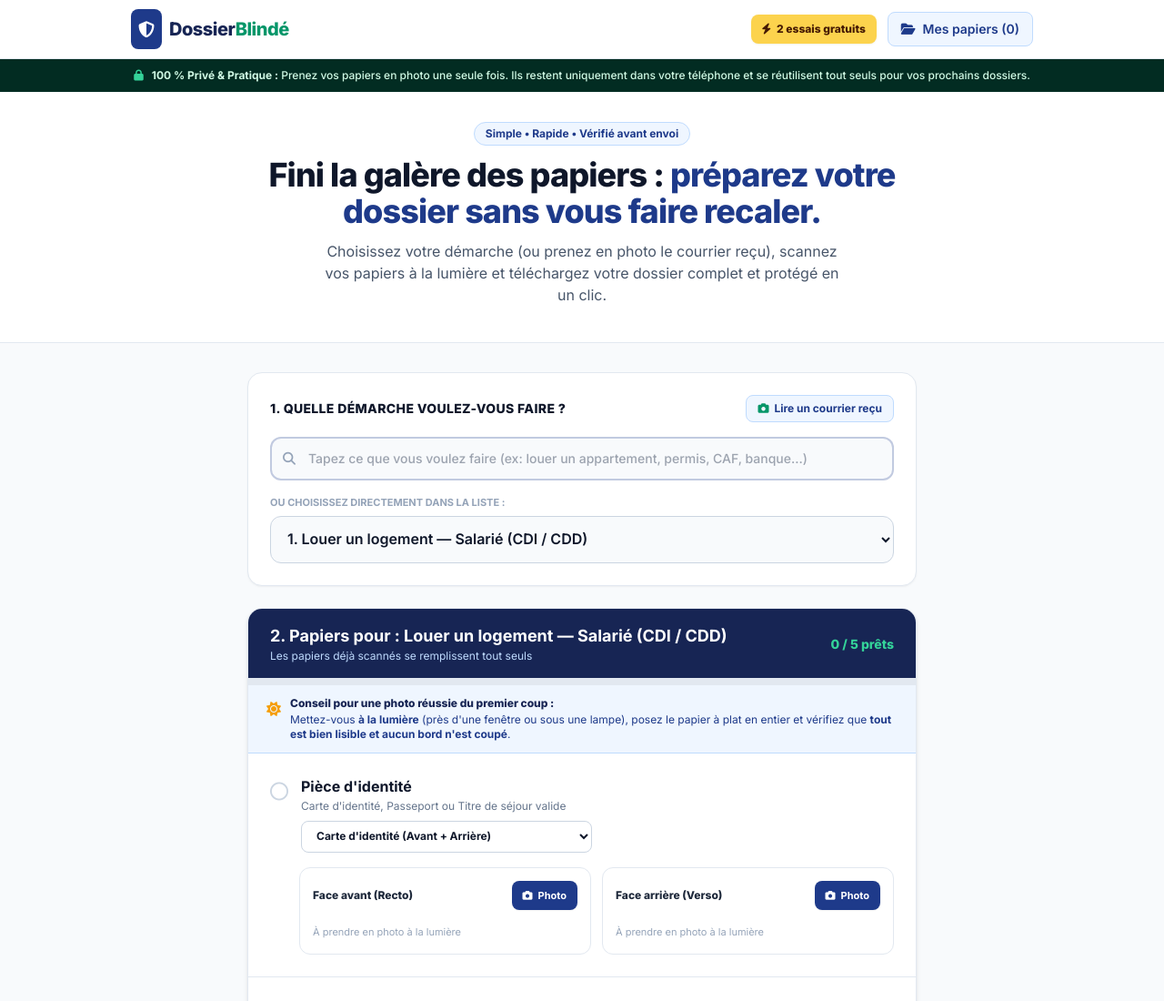
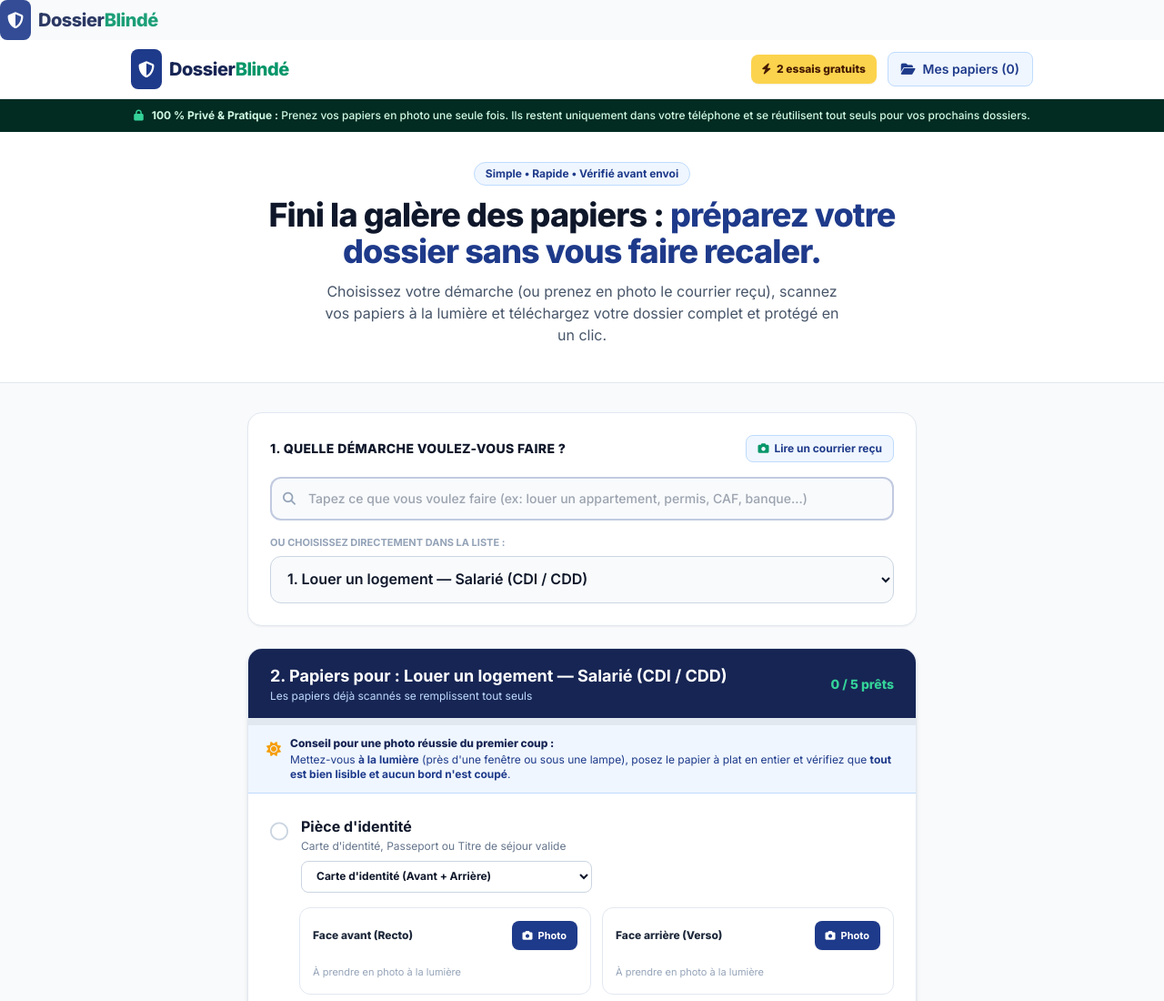
Before and after one commit to mbalde33/Dossierblinde, a plain HTML site: page index.html in a window 1280 px wide. Shown: the top 1100 px of the page at 91% size. Drawn offline with nearby package versions, Linux system fonts and the light colour scheme.

Commit message:
Update index.html

```diff
--- a/index.html
+++ b/index.html
@@ -22,6 +22,13 @@
     </style>
 </head>
 <body class="bg-slate-50 text-slate-900 antialiased">
+
+    <a href="#" onclick="revenirAccueil(event)" class="flex items-center space-x-2 cursor-pointer hover:opacity-90 transition" title="Retour à l'accueil">
+                <div class="bg-blue-900 text-white p-2 rounded-lg">
+                    <i class="fa-solid fa-shield-halved text-lg"></i>
+                </div>
+                <span class="font-extrabold text-xl tracking-tight text-blue-950">Dossier<span class="text-emerald-600">Blindé</span></span>
+    </a>
 
     <!-- Navigation -->
     <nav class="bg-white border-b border-slate-200 sticky top-0 z-40">
@@ -1543,6 +1550,20 @@
             chargerChecklist();
             ouvrirCoffreFort();
         }
+        function revenirAccueil(e) {
+            if (e) e.preventDefault();
+            fermerModalePaiement();
+            fermerCoffreFort();
+            fermerStudioScan();
+            effacerRecherche();
+            document.getElementById('bloc-assistant-ia').classList.add('hidden');
+            document.getElementById('banniere-alerte-ia').classList.add('hidden');
+            document.getElementById('apercu-dossier-final').classList.add('hidden');
+            const select = document.getElementById('select-dossier');
+            select.value = 'loc_salarie';
+            chargerChecklist();
+            window.scrollTo({ top: 0, behavior: 'smooth' });
+        }
 
         mettreAJourStatutAbonnement();
         mettreAJourCompteurCoffre();
```
